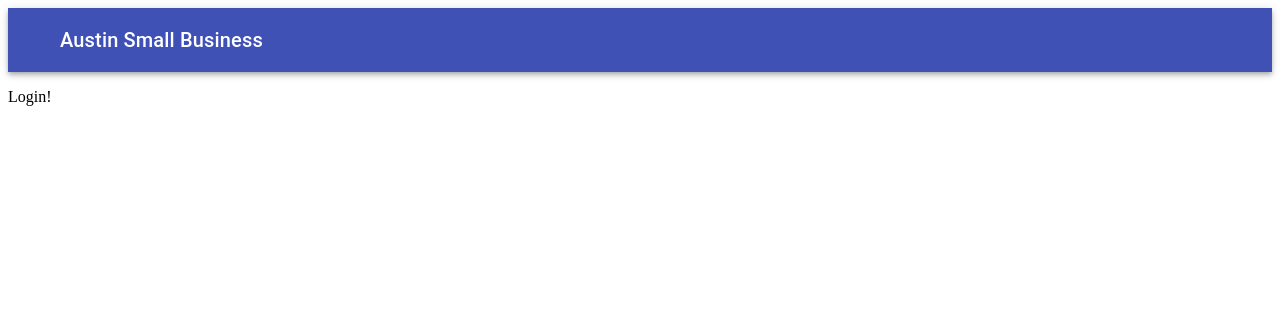
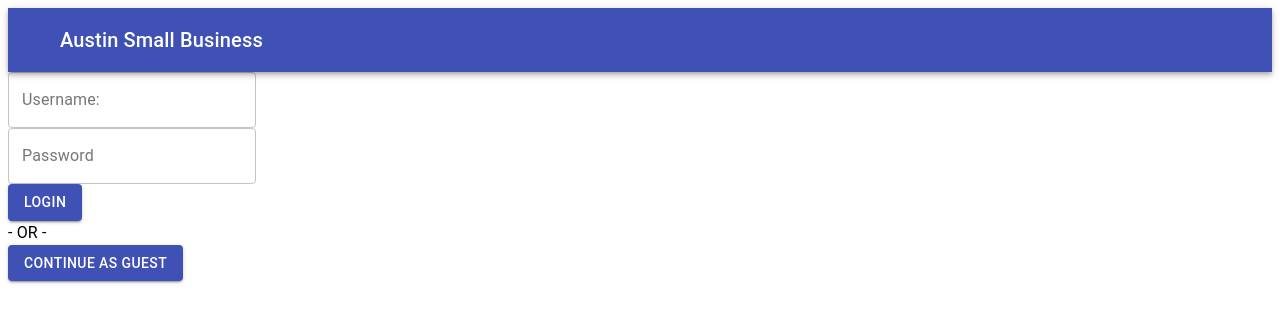
Before and after one commit to DavidAndreww/small-business, a React (Create React App) app: page / in a window 1280 px wide. Shown: the top 322 px of the page. Built offline with nearby package versions, Linux system fonts and the light colour scheme.

Commit message:
login page started

```diff
--- a/src/components/Login.js
+++ b/src/components/Login.js
@@ -1,8 +1,23 @@
 import React from 'react';
+import Button from '@material-ui/core/Button';
+import TextField from '@material-ui/core/TextField';
+import Typography from '@material-ui/core/Typography'
 
 const Login = () => {
   return (
-    <p>Login!</p>
+    <form>
+      <TextField variant="outlined" label="Username:" />
+      <br />
+      <TextField variant="outlined" label="Password" />
+      <br />
+      <Button color="primary" variant="contained" type="submit">
+        Login
+      </Button>
+      <Typography>- OR -</Typography>
+      <Button color="primary" variant="contained" type="submit">
+        Continue as Guest
+      </Button>
+    </form>
   )
 }
 
```
